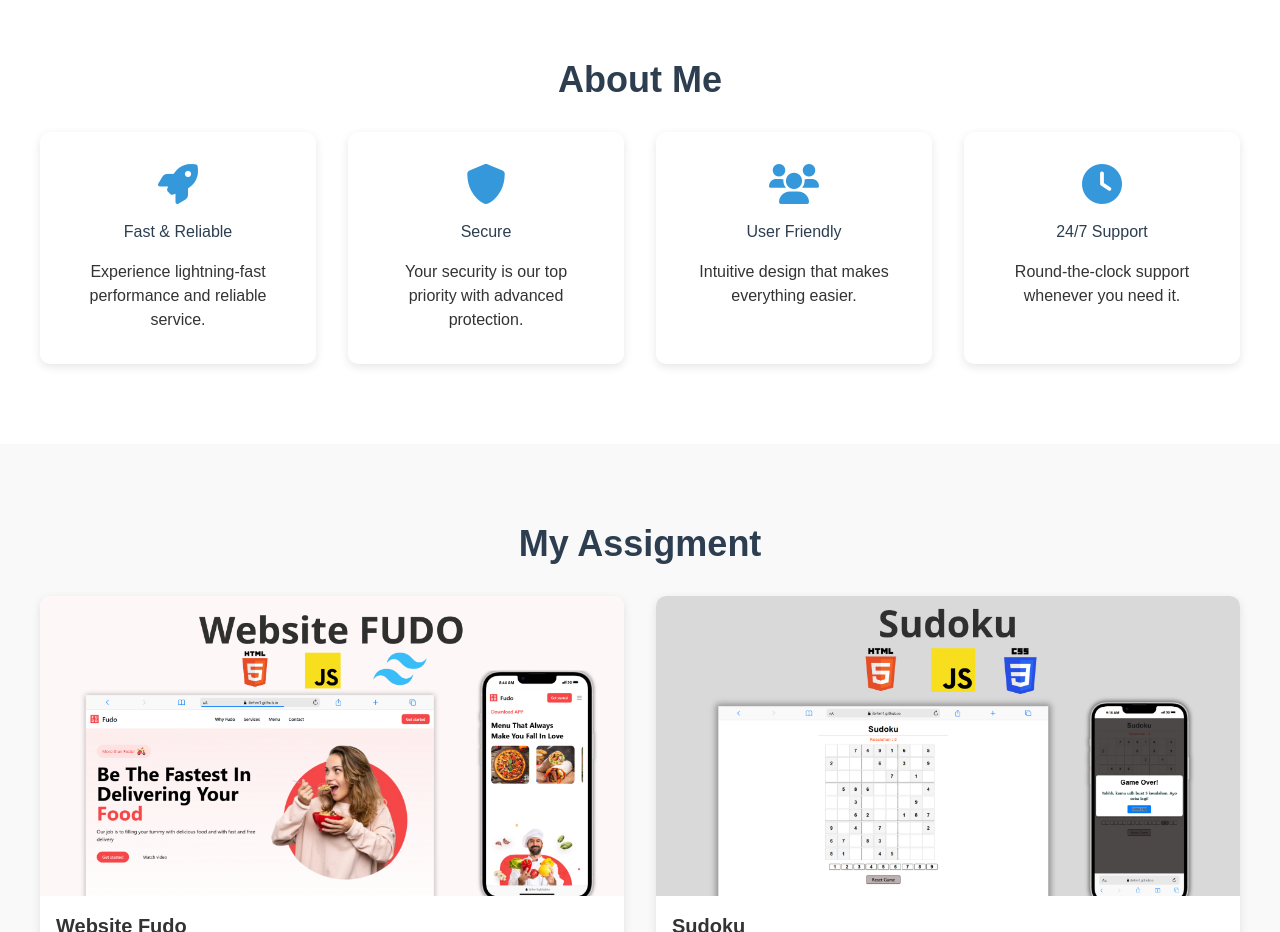
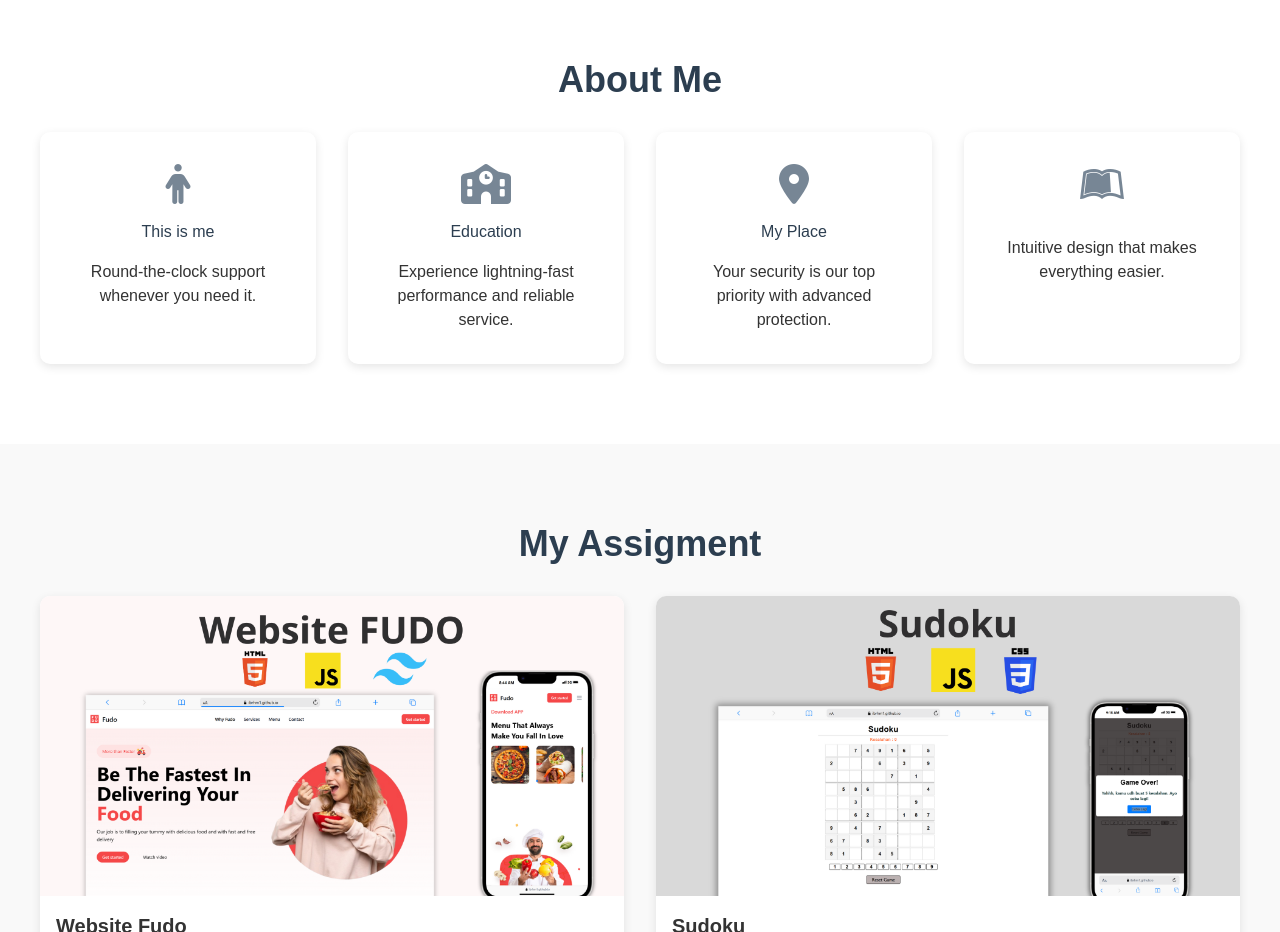
Before and after one commit to Ibrhm1/Portofolio, a plain HTML site: page Ibrhm.html in a window 1280 px wide. Shown: the part 820-1752 px from the top of the page. Drawn offline with nearby package versions, Linux system fonts and the light colour scheme.

Commit message:
projek sendiri

```diff
--- a/Ibrhm.html
+++ b/Ibrhm.html
@@ -49,25 +49,25 @@
     <section id="about" class="about-me">
         <h2 class="font-bold text-4xl mb-8" data-aos="fade-up" data-aos-duration="900">About Me</h2>
         <div class="features-grid">
+            <div class="feature-card" data-aos="fade-up" data-aos-duration="1000" data-aos-delay="450">
+                <i class="fa-solid fa-person"></i>
+                <h3>This is me</h3>
+                <p>Round-the-clock support whenever you need it.</p>
+            </div>
             <div class="feature-card" data-aos="fade-up" data-aos-duration="1000" data-aos-delay="50">
-                <i class="fas fa-rocket"></i>
-                <h3>Fast & Reliable</h3>
+                <i class="fa-solid fa-school"></i>
+                <h3>Education</h3>
                 <p>Experience lightning-fast performance and reliable service.</p>
             </div>
             <div class="feature-card" data-aos="fade-up" data-aos-duration="1000" data-aos-delay="250">
-                <i class="fas fa-shield-alt"></i>
-                <h3>Secure</h3>
+                <i class="fa-solid fa-location-dot"></i>
+                <h3>My Place</h3>
                 <p>Your security is our top priority with advanced protection.</p>
             </div>
             <div class="feature-card" data-aos="fade-up" data-aos-duration="1000" data-aos-delay="350">
-                <i class="fas fa-users"></i>
-                <h3>User Friendly</h3>
+                <i class="fa-brands fa-leanpub"></i>
+                <h3></h3>
                 <p>Intuitive design that makes everything easier.</p>
-            </div>
-            <div class="feature-card" data-aos="fade-up" data-aos-duration="1000" data-aos-delay="450">
-                <i class="fas fa-clock"></i>
-                <h3>24/7 Support</h3>
-                <p>Round-the-clock support whenever you need it.</p>
             </div>
         </div>
     </section>
--- a/style.css
+++ b/style.css
@@ -87,7 +87,7 @@ h2 {
     font-size: 2.5rem;
 }
 
-/* Features Section */
+/* About Me Section */
 .features-grid {
     display: grid;
     grid-template-columns: repeat(auto-fit, minmax(250px, 1fr));
@@ -105,13 +105,9 @@ h2 {
     transition: transform 0.3s ease;
 }
 
-.feature-card:hover {
-    transform: translateY(-5px);
-}
-
 .feature-card i {
     font-size: 2.5rem;
-    color: #3498db;
+    color: #778695;
     margin-bottom: 1rem;
 }
 
```
Also changed, not shown: asset/welcoming.png (deleted).
